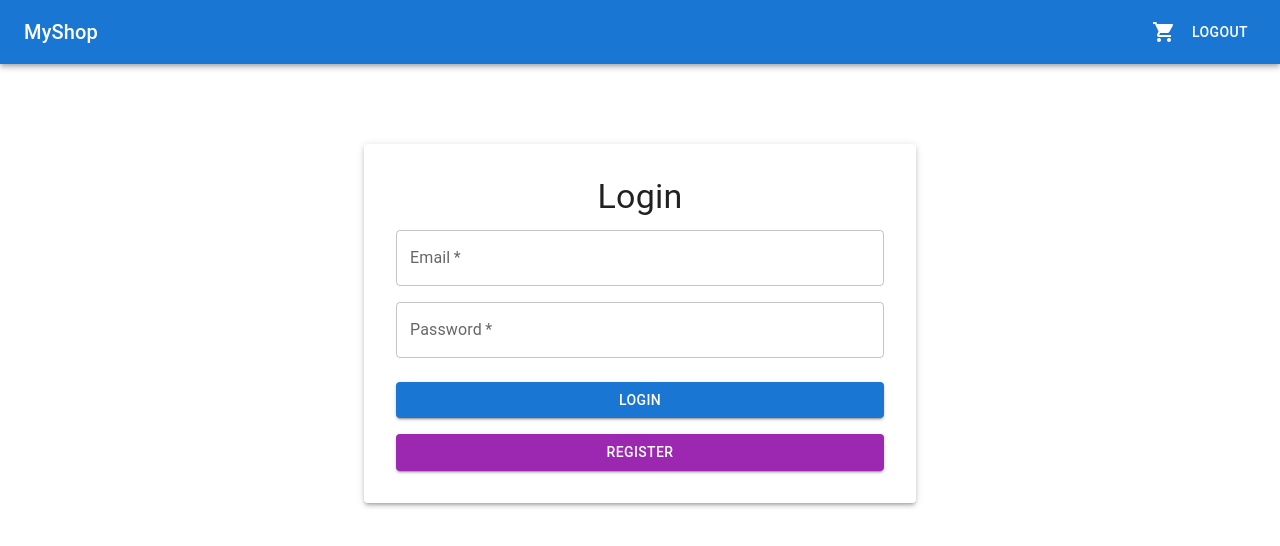
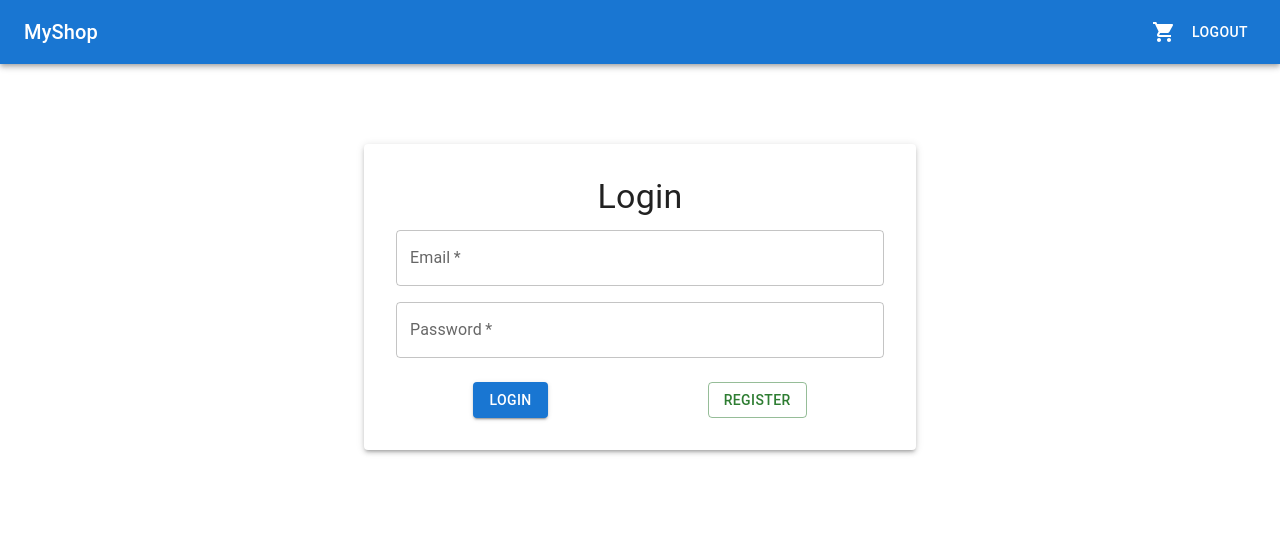
Before and after one commit to kiokoshedy/cart-order-client, a React (Create React App) app: page /login in a window 1280 px wide. Shown: the top 546 px of the page. Built offline with nearby package versions, Linux system fonts and the light colour scheme; no server answers.

Commit message:
good auth done

```diff
--- a/src/components/Auth/Login.tsx
+++ b/src/components/Auth/Login.tsx
@@ -64,24 +64,22 @@ const Login: React.FC = () => {
               />
             </Grid>
           </Grid>
+          <Box sx={{ display: 'flex', justifyContent: 'center', gap: 20, mt: 3 }}>
             <Button
               type="submit"
-            fullWidth
               variant="contained"
               color="primary"
-            sx={{ mt: 3 }}
             >
               Login
             </Button>
             <Button
-            fullWidth
-            variant="contained"
-            color="secondary"
-            sx={{ mt: 2 }}
+              variant="outlined"
+              color="success"
               onClick={() => navigate('/register')}
             >
               Register
             </Button>
+          </Box>
         </Box>
       </Paper>
     </Container>
--- a/src/components/Auth/Register.tsx
+++ b/src/components/Auth/Register.tsx
@@ -78,9 +78,10 @@ const Register: React.FC = () => {
               />
             </Grid>
           </Grid>
+          <Box sx={{ display: 'flex', justifyContent: 'center', gap: 20, mt: 3 }}>
           <Button
             type="submit"
-            fullWidth
+
             variant="contained"
             color="primary"
             sx={{ mt: 3 }}
@@ -88,14 +89,15 @@ const Register: React.FC = () => {
             Register
           </Button>
           <Button
-            fullWidth
-            variant="contained"
-            color="secondary"
+
+            variant="outlined"
+            color="success"
             sx={{ mt: 2 }}
             onClick={() => navigate('/login')}
           >
             Login
           </Button>
+          </Box>
         </Box>
       </Paper>
       <Snackbar open={open} autoHideDuration={2000}>
```
Lines whose indentation alone changed are shown as unchanged.
